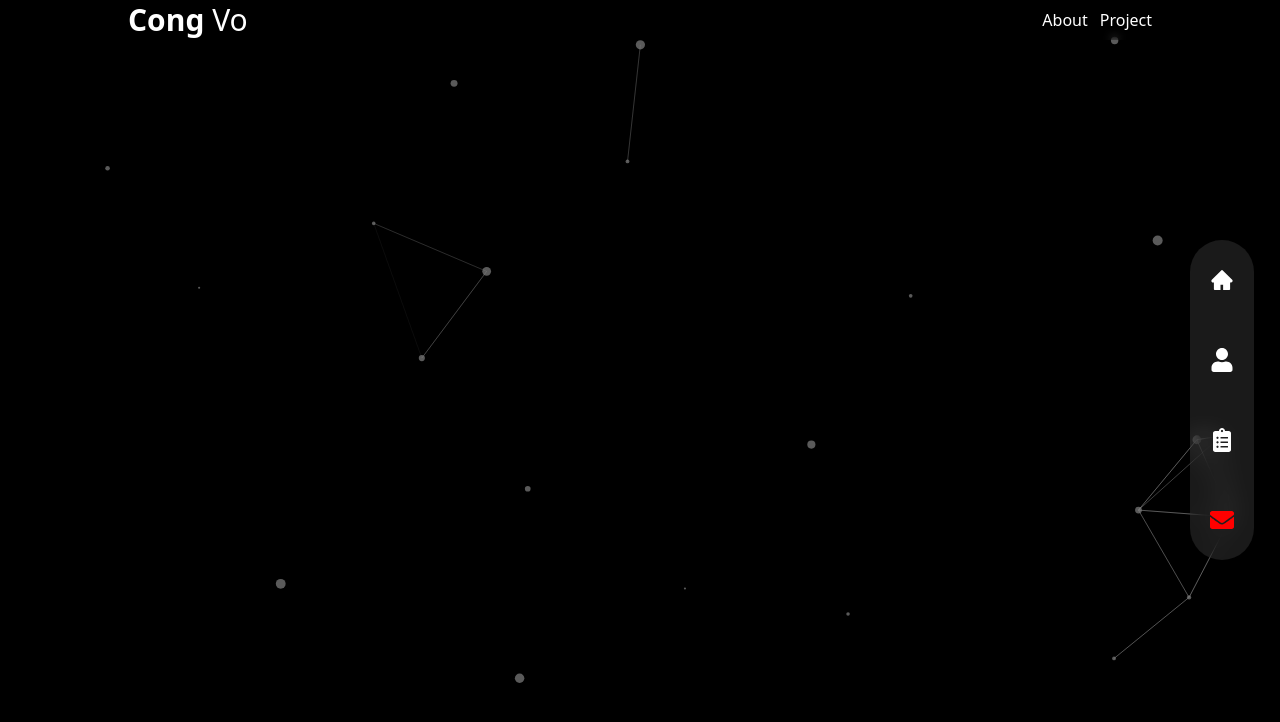
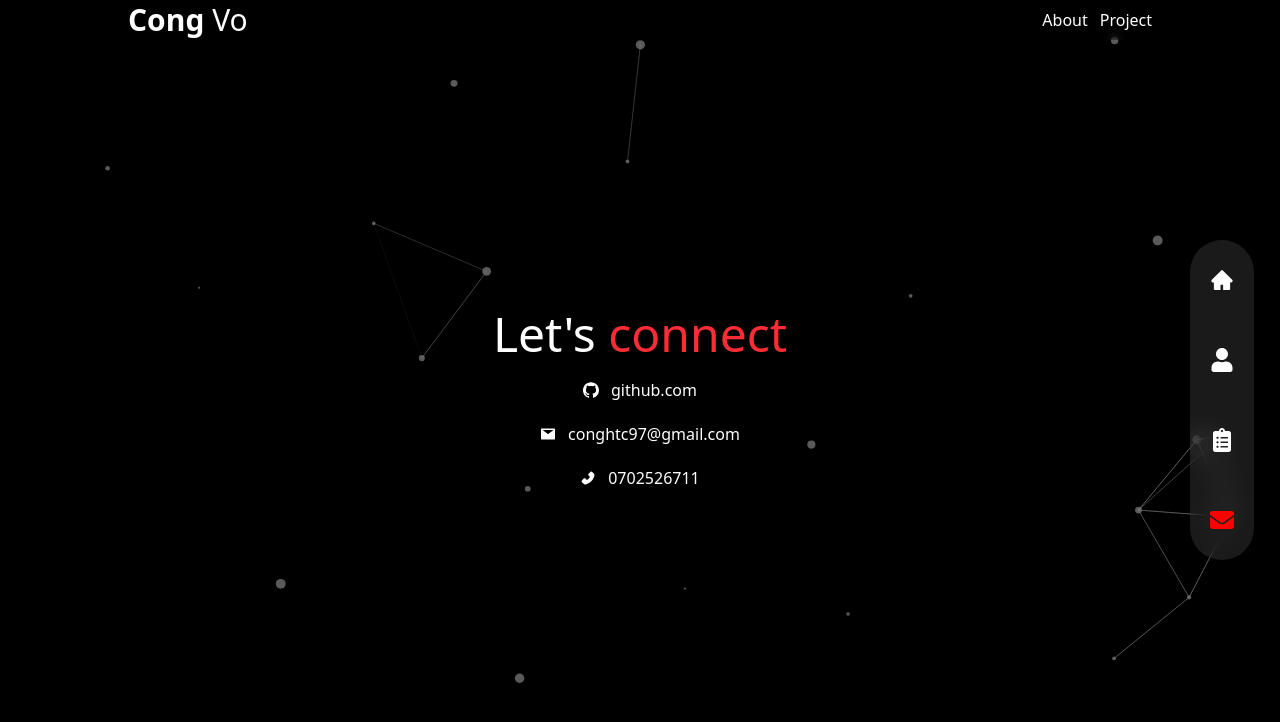
Before and after one commit to congvo-dev/portfolio-cong-fe, a Next.js app: page / in a window 1280 px wide. Both pictures are taken after a click on the button 1222 px from the left and 520 px from the top of the page. Shown: the top 722 px of the page. Built offline with nearby package versions, Linux system fonts and the light colour scheme.

Commit message:
add Contact.tsx , update Transition,tsx

```diff
--- a/src/app/BodyContent/BodyContent.tsx
+++ b/src/app/BodyContent/BodyContent.tsx
@@ -4,11 +4,13 @@ import { useAppSelector } from "@/app/store/hooks";
 import Hi from "./Hi/Hi";
 import AboutMe from "./AboutMe/AboutMe";
 import MyProjects from "./Projects/MyProjects";
+import Contact from "./Contact/Contact";
 
 const components: Record<string, JSX.Element> = {
   Hi: <Hi />,
   AboutMe: <AboutMe />,
   MyProjects: <MyProjects />,
+  Contact: <Contact />,
 };
 
 const renderBodyContent = (activeContentId: string) =>
--- /dev/null
+++ b/src/app/BodyContent/Contact/Contact.tsx
@@ -0,0 +1,67 @@
+import { SiGithub } from "react-icons/si";
+import { AiFillMail, AiFillPhone } from "react-icons/ai";
+import { motion } from "framer-motion";
+import { fadeIn } from "../../variants";
+
+const contactData = [
+  {
+    icon: <SiGithub />,
+    link: "https://github.com/congvo-dev",
+    text: "github.com",
+  },
+  {
+    icon: <AiFillMail />,
+    link: "conghtc97@gmail.com",
+    text: "conghtc97@gmail.com",
+  },
+  { icon: <AiFillPhone />, link: "0702526711", text: "0702526711" },
+];
+const renderContact = () => {
+  return contactData.map((item, index) => {
+    return (
+      <div className="flex justify-center items-center gap-3" key={index}>
+        {item.icon}
+        <a
+          href={item.link}
+          target="_blank"
+          className="hover:text-red-500 duration-300"
+        >
+          {item.text}
+        </a>
+      </div>
+    );
+  });
+};
+
+const ContactTitle: React.FC = () => {
+  return (
+    <motion.h2
+      variants={fadeIn("down", 0.2)}
+      initial="hidden"
+      animate="show"
+      className="text-5xl"
+    >
+      Let's <span className="text-red-500">connect</span>
+    </motion.h2>
+  );
+};
+const ContactContent: React.FC = () => {
+  return (
+    <motion.div
+      variants={fadeIn("down", 0.3)}
+      initial="hidden"
+      animate="show"
+      className="flex flex-col justify-center items-center gap-5"
+    >
+      {renderContact()}
+    </motion.div>
+  );
+};
+export default function Contact() {
+  return (
+    <div className="flex flex-col items-center text-center text-white space-y-5">
+      <ContactTitle />
+      <ContactContent />
+    </div>
+  );
+}
--- a/src/app/components/NavMenu/NavMenu.tsx
+++ b/src/app/components/NavMenu/NavMenu.tsx
@@ -19,7 +19,7 @@ const navItemArr = [
     icon: <FaClipboardList className="text-2xl mx-auto" />,
   },
   {
-    id: "4",
+    id: "Contact",
     icon: <FaEnvelope className="text-2xl mx-auto" />,
   },
 ];
--- a/src/app/components/Transition.tsx
+++ b/src/app/components/Transition.tsx
@@ -24,7 +24,7 @@ const Transition = ({ children }: { children: React.ReactNode }) => {
       <motion.div key={pathname} className="h-full">
         {/* 1 */}
         <motion.div
-          className="fixed top-0 bottom-0 right-full w-screen h-screen z-30 bg-[#2e2257]"
+          className="fixed top-0 bottom-0 right-full w-screen h-screen z-30 bg-[#f0eff4]"
           variants={transitionVariants}
           initial="initial"
           animate="animate"
@@ -33,7 +33,7 @@ const Transition = ({ children }: { children: React.ReactNode }) => {
         ></motion.div>
         {/* 2 */}
         <motion.div
-          className="fixed top-0 bottom-0 right-full w-screen h-screen z-20 bg-[#3b2d71]"
+          className="fixed top-0 bottom-0 right-full w-screen h-screen z-20 bg-[#c0c0c0]"
           variants={transitionVariants}
           initial="initial"
           animate="animate"
@@ -42,7 +42,7 @@ const Transition = ({ children }: { children: React.ReactNode }) => {
         ></motion.div>
         {/* 3 */}
         <motion.div
-          className="fixed top-0 bottom-0 right-full w-screen h-screen z-10 bg-[#4b3792]"
+          className="fixed top-0 bottom-0 right-full w-screen h-screen z-10 bg-[#565656]"
           variants={transitionVariants}
           initial="initial"
           animate="animate"
```
